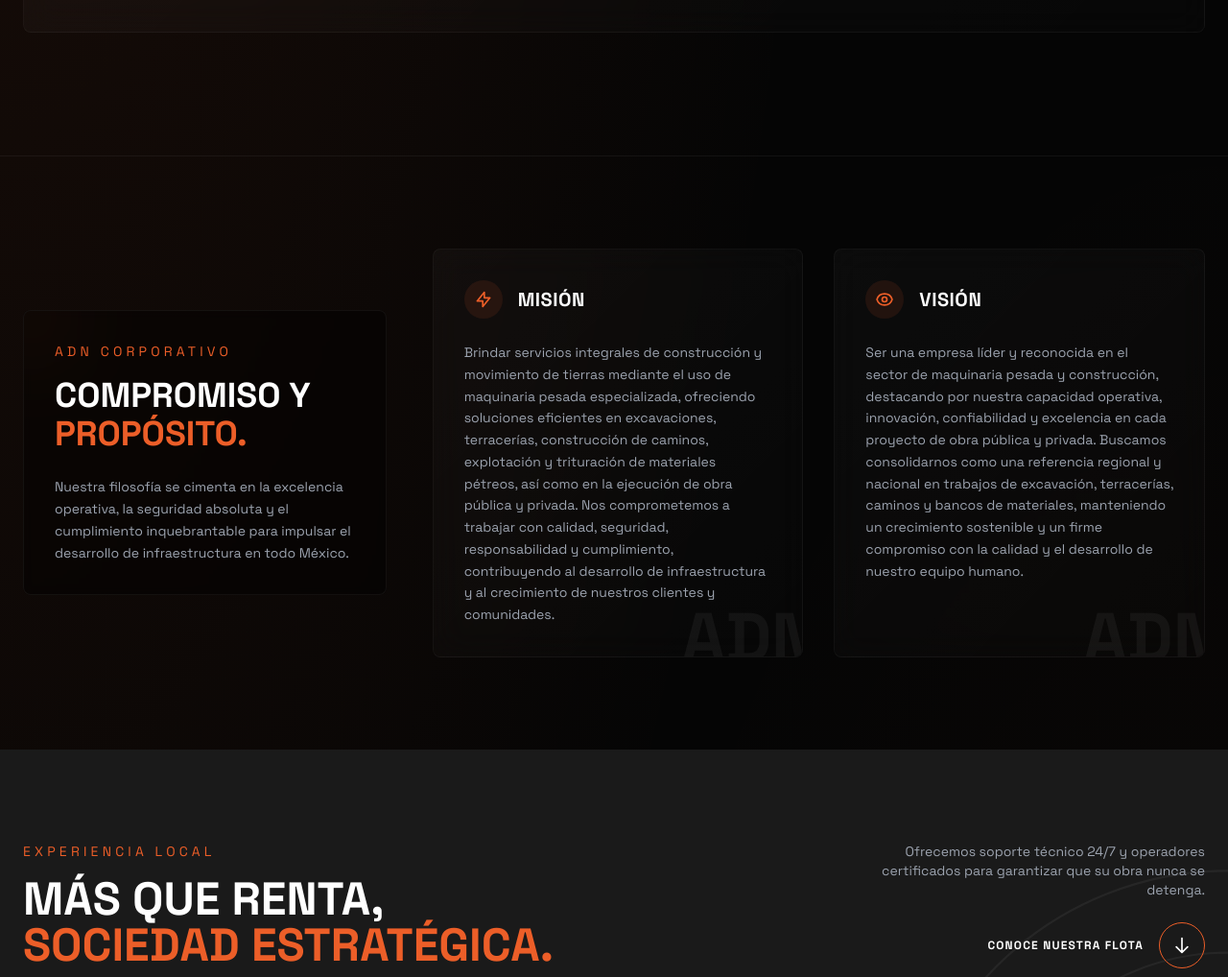
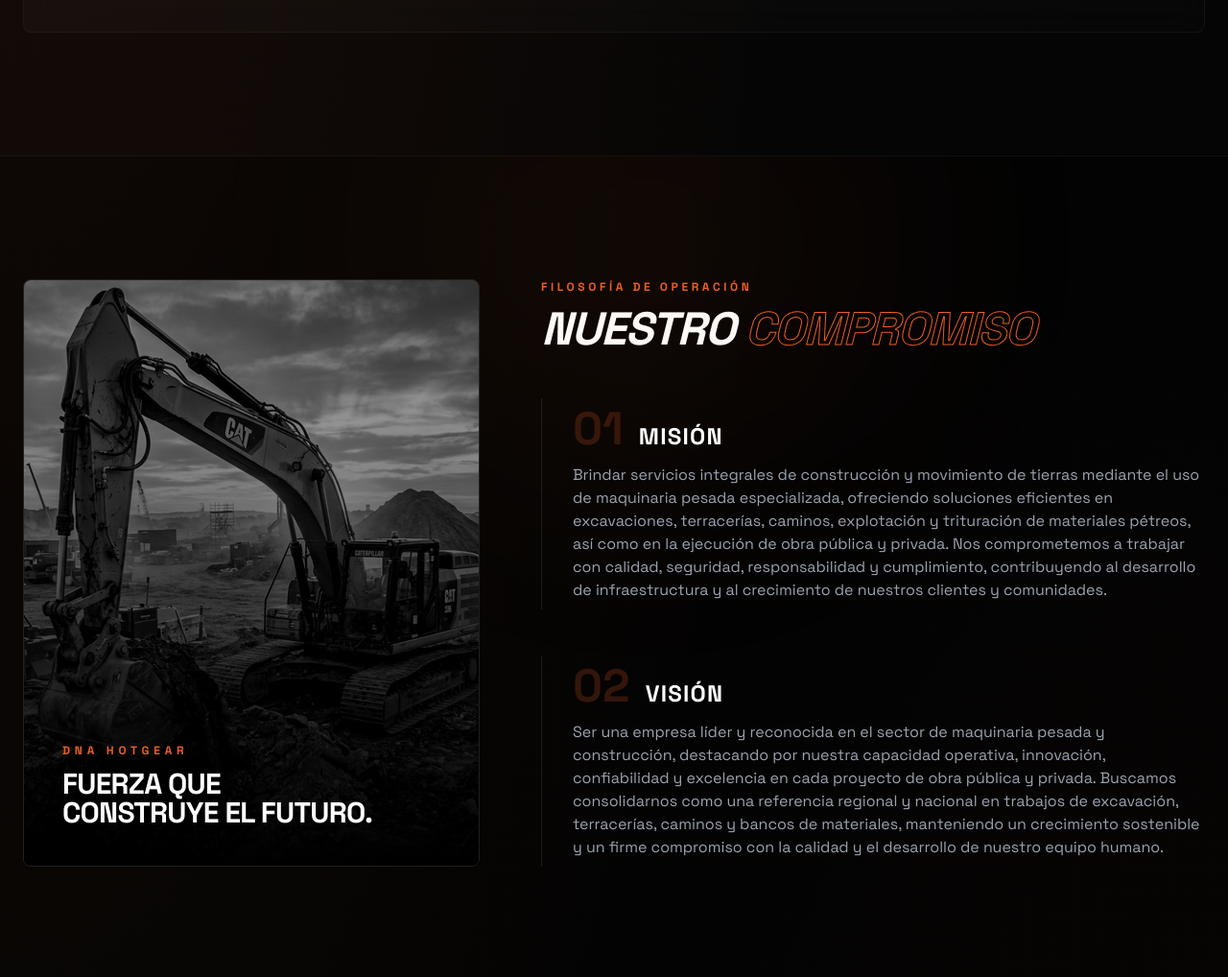
Before and after one commit to polymediamkt/hotgear, a plain HTML site: page index.html in a window 1280 px wide. Shown: the part 1300-2318 px from the top of the page at 96% size. Drawn offline with nearby package versions, Linux system fonts and the light colour scheme.

Commit message:
design: convert philosophy section into a premium editorial split layout with cinematic panel

```diff
--- a/index.html
+++ b/index.html
@@ -241,60 +241,59 @@
             </section>
         </div>
     </main>
-    <!-- END: Category Grid -->
+       <!-- BEGIN: DNA Section (Philosophy) -->
+    <section id="filosofia" class="py-32 border-t border-white/5 bg-black/30 relative overflow-hidden">
+        <!-- Accent decorative glow behind -->
+        <div class="absolute -top-40 left-1/3 w-[500px] h-[500px] bg-brand/5 rounded-full blur-[120px] pointer-events-none"></div>
 
-    <!-- BEGIN: DNA Section (Philosophy) -->
-    <section id="filosofia" class="py-24 max-w-7xl mx-auto px-6 border-t border-white/5">
-        <div class="grid grid-cols-1 lg:grid-cols-12 gap-12 items-center">
-            <!-- Left text intro -->
-            <div class="lg:col-span-4 bg-black/40 backdrop-blur-sm border border-white/5 p-8 rounded-custom relative overflow-hidden group">
-                <div class="absolute -top-10 -left-10 w-24 h-24 bg-brand/5 rounded-full blur-2xl group-hover:bg-brand/10 transition-all duration-500"></div>
-                <span class="text-brand uppercase tracking-[0.3em] text-sm block mb-4">ADN Corporativo</span>
-                <h2 class="text-3xl sm:text-4xl font-bold leading-tight uppercase mb-6">COMPROMISO Y<br><span class="text-brand">PROPÓSITO.</span></h2>
-                <p class="text-gray-400 text-sm leading-relaxed">
-                    Nuestra filosofía se cimenta en la excelencia operativa, la seguridad absoluta y el cumplimiento inquebrantable para impulsar el desarrollo de infraestructura en todo México.
-                </p>
+        <div class="max-w-7xl mx-auto px-6 grid grid-cols-1 lg:grid-cols-12 gap-12 lg:gap-16 items-stretch">
+
+            <!-- Left Column: Cinematic Visual Panel -->
+            <div class="lg:col-span-5 relative min-h-[400px] lg:min-h-[550px] rounded-custom overflow-hidden border border-white/10 group">
+                <!-- Background Image -->
+                <img src="assets/excavadora_cat336_cinematic_1773423083266.png" alt="Potencia Industrial" class="absolute inset-0 w-full h-full object-cover scale-105 group-hover:scale-100 transition-all duration-[1.5s] ease-out filter brightness-[0.7] contrast-[1.1] grayscale group-hover:grayscale-0">
+                <!-- Dark Gradient Overlay -->
+                <div class="absolute inset-0 bg-gradient-to-t from-black via-black/40 to-transparent"></div>
+                <!-- Brand Statement -->
+                <div class="absolute bottom-10 left-10 right-10 z-10">
+                    <span class="text-brand uppercase tracking-[0.4em] text-xs block mb-3 font-bold">DNA HotGear</span>
+                    <h3 class="text-3xl font-bold tracking-tight text-white leading-none uppercase">FUERZA QUE<br>CONSTRUYE EL FUTURO.</h3>
+                </div>
             </div>
 
-            <!-- Cards Grid -->
-            <div class="lg:col-span-8 grid grid-cols-1 md:grid-cols-2 gap-8">
-                <!-- Mission Card -->
-                <div class="glass-card p-8 rounded-custom relative overflow-hidden flex flex-col justify-between group">
-                    <div class="absolute -right-4 -bottom-4 text-7xl font-black text-white/5 group-hover:text-brand/10 transition-colors uppercase select-none pointer-events-none">ADN</div>
-                    <div>
-                        <div class="flex items-center gap-4 mb-6">
-                            <div class="w-10 h-10 rounded-full bg-brand/10 flex items-center justify-center text-brand shrink-0">
-                                <svg class="w-5 h-5" fill="none" stroke="currentColor" stroke-width="2" viewBox="0 0 24 24">
-                                    <path stroke-linecap="round" stroke-linejoin="round" d="M13 10V3L4 14h7v7l9-11h-7z" />
-                                </svg>
-                            </div>
-                            <h3 class="text-xl font-bold tracking-wide uppercase">Misión</h3>
-                        </div>
-                        <p class="text-gray-400 text-sm leading-relaxed">
-                            Brindar servicios integrales de construcción y movimiento de tierras mediante el uso de maquinaria pesada especializada, ofreciendo soluciones eficientes en excavaciones, terracerías, construcción de caminos, explotación y trituración de materiales pétreos, así como en la ejecución de obra pública y privada. Nos comprometemos a trabajar con calidad, seguridad, responsabilidad y cumplimiento, contribuyendo al desarrollo de infraestructura y al crecimiento de nuestros clientes y comunidades.
-                        </p>
-                    </div>
+            <!-- Right Column: Editorial Mission & Vision -->
+            <div class="lg:col-span-7 flex flex-col justify-center space-y-12">
+
+                <!-- Intro Header (minimal) -->
+                <div>
+                    <span class="text-brand uppercase tracking-[0.3em] text-xs block mb-3 font-bold">Filosofía de Operación</span>
+                    <h2 class="text-4xl sm:text-5xl font-bold uppercase tracking-tight leading-none text-white italic">NUESTRO <span class="text-transparent" style="-webkit-text-stroke: 1px #ec5e28;">COMPROMISO</span></h2>
                 </div>
 
-                <!-- Vision Card -->
-                <div class="glass-card p-8 rounded-custom relative overflow-hidden flex flex-col justify-between group">
-                    <div class="absolute -right-4 -bottom-4 text-7xl font-black text-white/5 group-hover:text-brand/10 transition-colors uppercase select-none pointer-events-none">ADN</div>
-                    <div>
-                        <div class="flex items-center gap-4 mb-6">
-                            <div class="w-10 h-10 rounded-full bg-brand/10 flex items-center justify-center text-brand shrink-0">
-                                <svg class="w-5 h-5" fill="none" stroke="currentColor" stroke-width="2" viewBox="0 0 24 24">
-                                    <path stroke-linecap="round" stroke-linejoin="round" d="M15 12a3 3 0 11-6 0 3 3 0 016 0z" />
-                                    <path stroke-linecap="round" stroke-linejoin="round" d="M2.458 12C3.732 7.943 7.523 5 12 5c4.478 0 8.268 2.943 9.542 7-1.274 4.057-5.064 7-9.542 7-4.477 0-8.268-2.943-9.542-7z" />
-                                </svg>
-                            </div>
-                            <h3 class="text-xl font-bold tracking-wide uppercase">Visión</h3>
-                        </div>
-                        <p class="text-gray-400 text-sm leading-relaxed">
-                            Ser una empresa líder y reconocida en el sector de maquinaria pesada y construcción, destacando por nuestra capacidad operativa, innovación, confiabilidad y excelencia en cada proyecto de obra pública y privada. Buscamos consolidarnos como una referencia regional y nacional en trabajos de excavación, terracerías, caminos y bancos de materiales, manteniendo un crecimiento sostenible y un firme compromiso con la calidad y el desarrollo de nuestro equipo humano.
-                        </p>
+                <!-- Block 1: Misión -->
+                <div class="group relative pl-8 border-l border-white/10 hover:border-brand transition-colors duration-500 py-2">
+                    <div class="flex items-baseline gap-4 mb-3">
+                        <span class="text-5xl font-black text-brand/20 group-hover:text-brand transition-colors duration-500 select-none">01</span>
+                        <h3 class="text-2xl font-bold uppercase tracking-wider text-white">Misión</h3>
                     </div>
+                    <p class="text-gray-400 text-sm md:text-base leading-relaxed group-hover:text-gray-200 transition-colors duration-500">
+                        Brindar servicios integrales de construcción y movimiento de tierras mediante el uso de maquinaria pesada especializada, ofreciendo soluciones eficientes en excavaciones, terracerías, caminos, explotación y trituración de materiales pétreos, así como en la ejecución de obra pública y privada. Nos comprometemos a trabajar con calidad, seguridad, responsabilidad y cumplimiento, contribuyendo al desarrollo de infraestructura y al crecimiento de nuestros clientes y comunidades.
+                    </p>
                 </div>
+
+                <!-- Block 2: Visión -->
+                <div class="group relative pl-8 border-l border-white/10 hover:border-brand transition-colors duration-500 py-2">
+                    <div class="flex items-baseline gap-4 mb-3">
+                        <span class="text-5xl font-black text-brand/20 group-hover:text-brand transition-colors duration-500 select-none">02</span>
+                        <h3 class="text-2xl font-bold uppercase tracking-wider text-white">Visión</h3>
+                    </div>
+                    <p class="text-gray-400 text-sm md:text-base leading-relaxed group-hover:text-gray-200 transition-colors duration-500">
+                        Ser una empresa líder y reconocida en el sector de maquinaria pesada y construcción, destacando por nuestra capacidad operativa, innovación, confiabilidad y excelencia en cada proyecto de obra pública y privada. Buscamos consolidarnos como una referencia regional y nacional en trabajos de excavación, terracerías, caminos y bancos de materiales, manteniendo un crecimiento sostenible y un firme compromiso con la calidad y el desarrollo de nuestro equipo humano.
+                    </p>
+                </div>
+
             </div>
+
         </div>
     </section>
 
```
